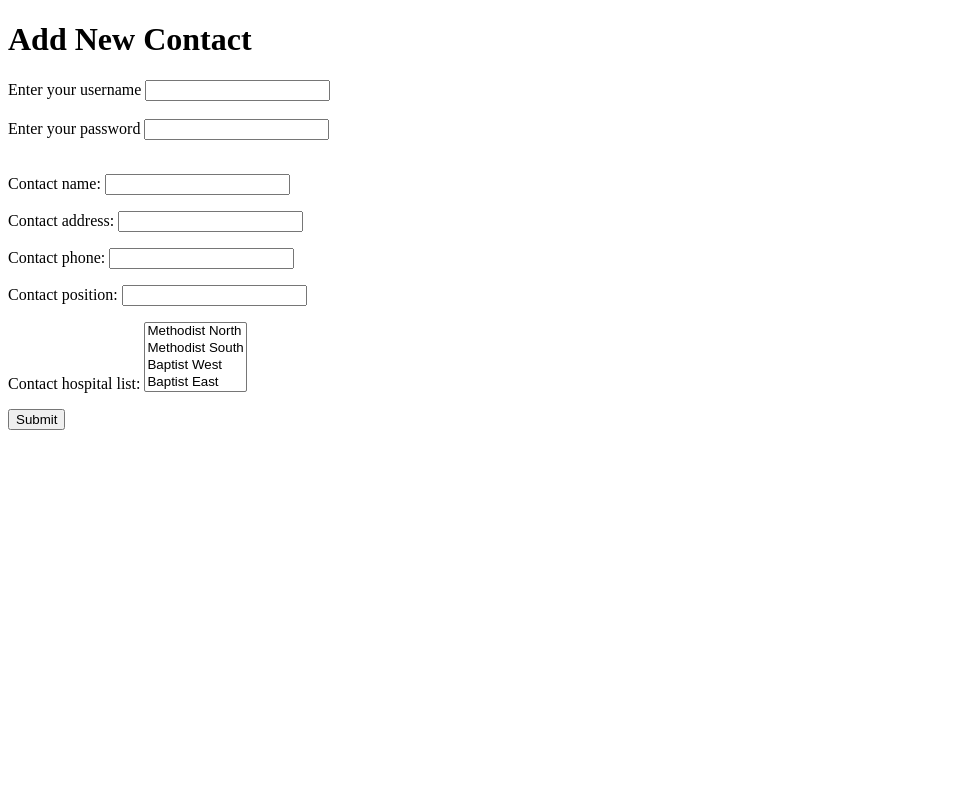
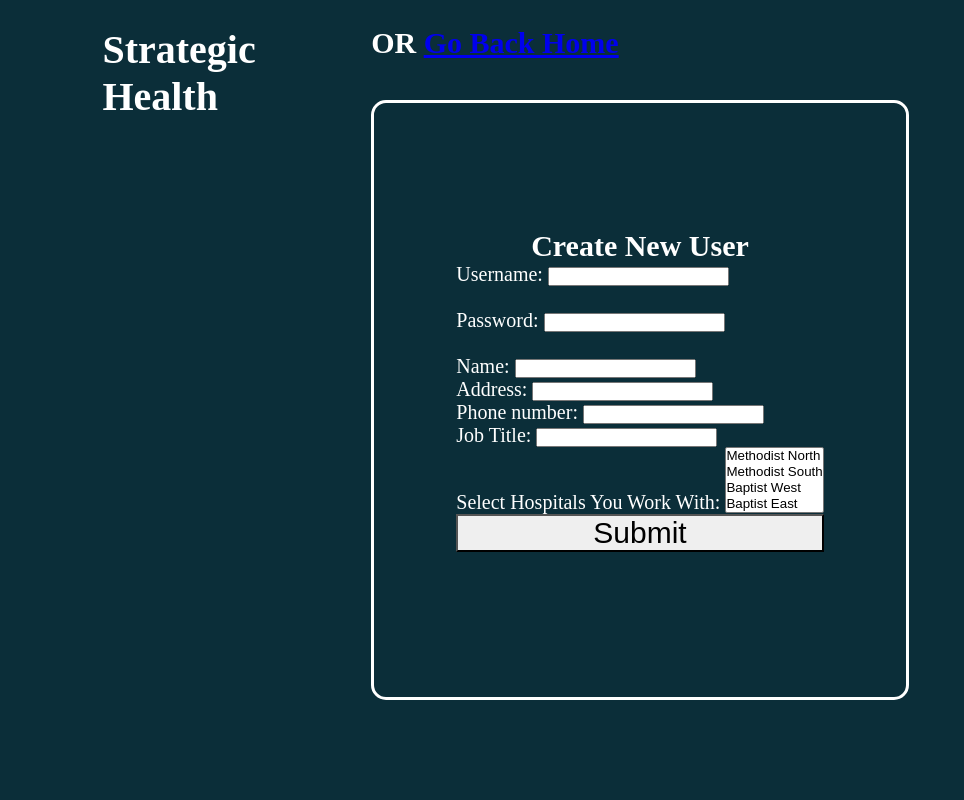
Before and after one commit to kenngibbs/hospital_application, a Django app: page /new_contact/ in a window 1280 px wide. Shown: the whole page, without its empty margins (0-964 px from the left). Run offline with Django 3.2, Linux system fonts and the light colour scheme; data comes from the database, SQL or seed files in the repository; both versions use the stored data as it was after the commit.

Commit message:
Changed the CSS of all pages. Decided to change the index page again. Need to update the new contact and home page to match it.

```diff
--- a/stratHealthProject/stratHealthApp/forms.py
+++ b/stratHealthProject/stratHealthApp/forms.py
@@ -1,8 +1,22 @@
-from django.forms import ModelForm
+# from django.forms import ModelForm
 from .models import Contact
+from django import forms
 
 
-class ContactForm(ModelForm):
+class ContactForm(forms.ModelForm):
     class Meta:
         model = Contact
         exclude = ["contact_django_user"]
+        labels = {
+            'contact_name': "Name",
+            'contact_address': "Address",
+            'contact_phone': "Phone number",
+            'contact_position': "Job Title",
+            'contact_hospital_list': "Select Hospitals You Work With:"
+        }
+        widgets = {
+            'contact_name': forms.TextInput(attrs={'class': 'new_contact_form'}),
+            'contact_address': forms.TextInput(attrs={'class': 'new_contact_form'}),
+            'contact_phone': forms.TextInput(attrs={'class': 'new_contact_form'}),
+            'contact_position': forms.TextInput(attrs={'class': 'new_contact_form'}),
+        }
--- /dev/null
+++ b/stratHealthProject/stratHealthApp/static/stratHealthApp/css/index.css
@@ -0,0 +1,68 @@
+*{
+  box-sizing: border-box;
+  padding: 0;
+  margin: 0;
+}
+
+body {
+    background: #0b2e39;
+    font-size: 1.25em;
+    color: white;
+}
+
+#index_container{
+    padding: 2% 8%;
+    width: 100vw;
+    height: 100vh;
+    display: grid;
+    grid-template-columns: 1fr 2fr 1fr;
+    grid-template-rows: 10% 1fr 10%;
+}
+
+#logo_header{
+    grid-column: 1/3;
+    grid-row: 1;
+}
+
+#home_form{
+    grid-column: 2;
+    grid-row: 2;
+
+    display: flex;
+    justify-content: center;
+    flex-direction: column;
+    align-items: center;
+
+    border: 3px solid white;
+    border-radius: 15px;
+
+    padding: 5%;
+}
+
+.home_form_input{
+    width: 100%;
+    margin-bottom: 5%;
+    font-size: 1em;
+    border-radius: 15px;
+}
+
+#home_form_button{
+    border-radius: 0px;
+    align-self: center;
+    font-size: 1.5em;
+}
+
+#index_footer{
+    text-align: center;
+    grid-column: 1/4;
+    grid-row: 3;
+
+    display: flex;
+    justify-content: center;
+    flex-direction: column;
+}
+
+#index_error{
+    text-align: center;
+    color: yellow;
+}
--- a/stratHealthProject/stratHealthApp/templates/stratHealthApp/new_contact.html
+++ b/stratHealthProject/stratHealthApp/templates/stratHealthApp/new_contact.html
@@ -3,34 +3,65 @@
 <head>
     <meta charset="UTF-8">
     <title>Title</title>
+    {% load static %}
+    <link rel="stylesheet" href="{% static 'stratHealthApp/css/index.css' %}">
 </head>
 <body>
-<h1>Add New Contact</h1>
-<form method="POST" >
-    {% csrf_token %}
-    <h3>{{ error }}</h3>
-    <label for="django_username">Enter your username</label>
-    <input type="text" id="django_username" name="django_username"><br><br>
 
-    <label for="django_password">Enter your password</label>
-    <input type="password" id="django_password" name="django_password"><br><br>
+<div id="index_container">
+    <h1>Strategic Health</h1>
+    <div id="home_form">
+        <h2>Create New User</h2>
+        <form method="POST">
+            {% csrf_token %}
+            <h3>{{ error }}</h3>
 
-    {{ form.as_p }}
+            <label for="django_username" >Username: </label>
+            <input type="text" id="django_username" name="django_username" ><br><br>
 
-<!--    <label for="contact_name">Enter your name</label>-->
-<!--    <input type="text" id="contact_name"><br><br>-->
+            <label for="django_password">Password: </label>
+            <input type="password" id="django_password" name="django_password"><br><br>
 
-<!--    <label for="contact_address">Enter your address</label>-->
-<!--    <input type="text" id="contact_address"><br><br>-->
+            {{ form.as_p }}
 
-<!--    <label for="contact_phone">Enter your phone number</label>-->
-<!--    <input type="text" id="contact_phone"><br><br>-->
+            <button class="home_form_label home_form_input" id="home_form_button">Submit</button>
+        </form>
 
-<!--    <label for="contact_jobTitle">Enter your job title</label>-->
-<!--    <input type="text" id="contact_jobTitle"><br><br>-->
+    </div>
+    <div>
+        <h2>OR <a href="{% url 'index' %}">Go Back Home</a></h2>
+    </div>
+</div>
 
-    <button>Submit</button>
+<!--<h3 id="new_contact_home"><a href="{% url 'index' %}">Home</a></h3>-->
+<!--<div id="new_user_container">-->
+<!--    <h1>Add New Contact</h1>-->
+<!--    <form method="POST" >-->
+<!--        {% csrf_token %}-->
+<!--        <h3>{{ error }}</h3>-->
+<!--        <label for="django_username" >Username: </label>-->
+<!--        <input type="text" id="django_username" name="django_username" ><br><br>-->
 
-</form>
+<!--        <label for="django_password">Password: </label>-->
+<!--        <input type="password" id="django_password" name="django_password"><br><br>-->
+
+<!--        {{ form.as_p }}-->
+
+<!--    &lt;!&ndash;    <label for="contact_name">Enter your name</label>&ndash;&gt;-->
+<!--    &lt;!&ndash;    <input type="text" id="contact_name"><br><br>&ndash;&gt;-->
+
+<!--    &lt;!&ndash;    <label for="contact_address">Enter your address</label>&ndash;&gt;-->
+<!--    &lt;!&ndash;    <input type="text" id="contact_address"><br><br>&ndash;&gt;-->
+
+<!--    &lt;!&ndash;    <label for="contact_phone">Enter your phone number</label>&ndash;&gt;-->
+<!--    &lt;!&ndash;    <input type="text" id="contact_phone"><br><br>&ndash;&gt;-->
+
+<!--    &lt;!&ndash;    <label for="contact_jobTitle">Enter your job title</label>&ndash;&gt;-->
+<!--    &lt;!&ndash;    <input type="text" id="contact_jobTitle"><br><br>&ndash;&gt;-->
+
+<!--        <button class="home_form_label home_form_input" id="home_form_button">Submit</button>-->
+
+<!--    </form>-->
+<!--</div>-->
 </body>
 </html>
```
Also changed, not shown: stratHealthProject/stratHealthApp/static/stratHealthApp/css/home.css (added, +16 -0 lines), stratHealthProject/stratHealthApp/templates/stratHealthApp/home.html (+39 -3 lines), stratHealthProject/stratHealthApp/templates/stratHealthApp/index.html (+30 -12 lines), stratHealthProject/db.sqlite3.
